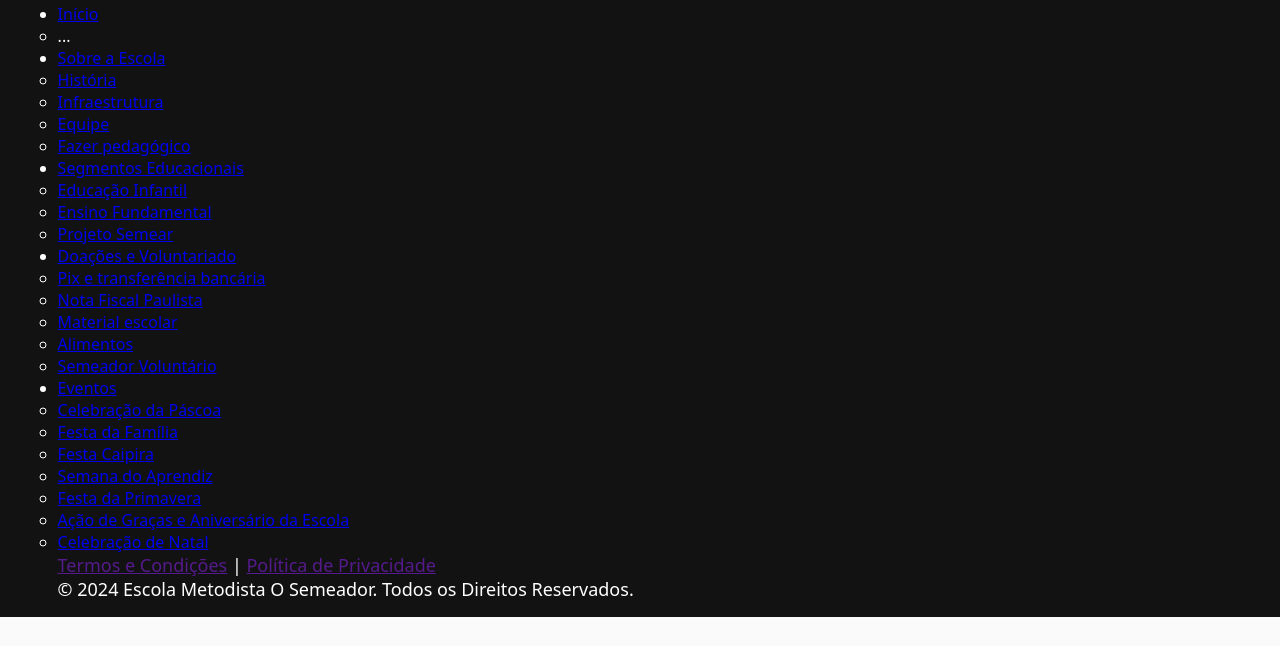
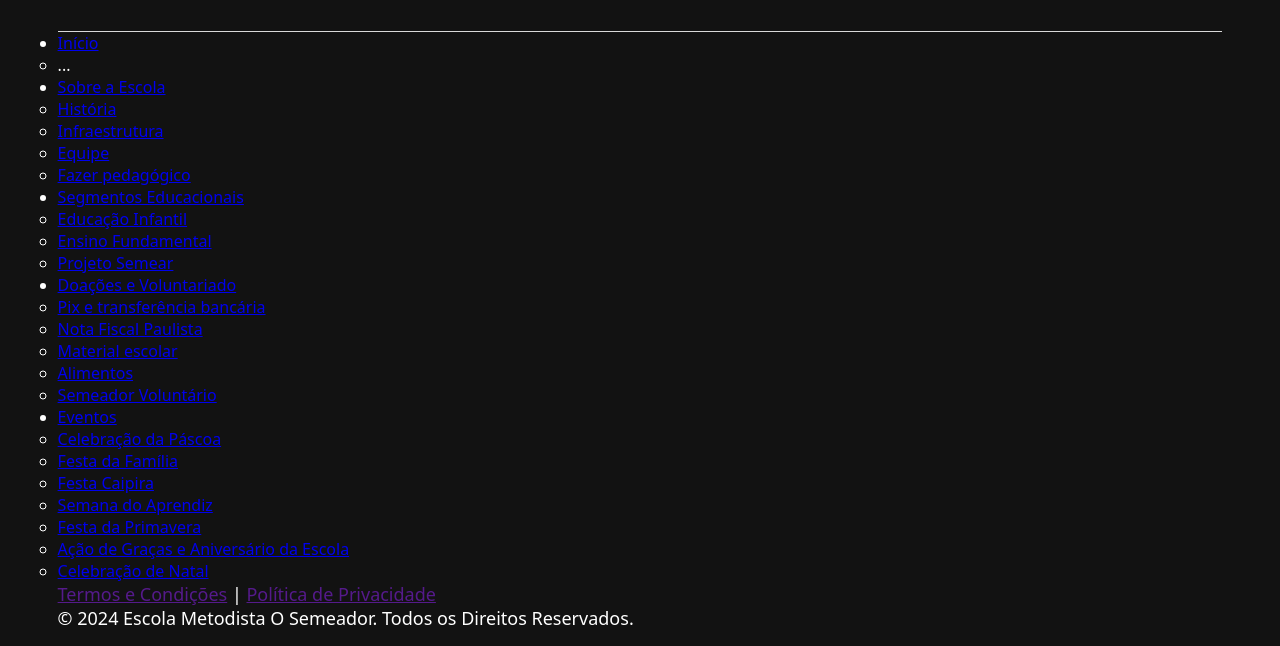
Before and after one commit to escola-metodista-o-semeador/site-semeador, a plain HTML site: page frontend/pages/index.html in a window 1280 px wide. Shown: the part 909-1555 px from the top of the page. Before the commit the page ends 1526 px from the top, so only its background shows below. Drawn offline with Linux system fonts and the light colour scheme.

Commit message:
divisor no footer navigation

```diff
--- a/frontend/pages/index.html
+++ b/frontend/pages/index.html
@@ -179,7 +179,7 @@
       </section>
 
       <!-- Footer navigation -->
-      <nav id="footer-navigation">
+      <nav id="footer-navigation" class="border-top-01">
         <ul>
           <!-- Início -->
           <li>
--- /dev/null
+++ b/frontend/styles/base/border/border.css
@@ -0,0 +1,12 @@
+@charset "UTF-8";
+/* Bordas */
+
+/* Variáveis CSS de bordas */
+:root {
+  --borda01: 1px solid var(--cinza-claro);
+}
+
+/* Borda superior (como divisor) */
+.border-top-01 {
+  border-top: var(--borda01);
+}
--- a/frontend/styles/layout/footer/footer-geral.css
+++ b/frontend/styles/layout/footer/footer-geral.css
@@ -20,6 +20,8 @@
   display: flex;
   flex-direction: column;
   gap: 16px;
+  /* Espaçamento */
+  margin-bottom: 28px;
 
   /* Tipografia */
   text-align: center;
--- a/frontend/styles/main.css
+++ b/frontend/styles/main.css
@@ -13,6 +13,9 @@
 
 /* Background */
 @import url("base/background/background.css");
+
+/* Bordas */
+@import url("base/border/border.css");
 
 /* Sombras */
 @import url("base/shadows/sombras.css");
```
